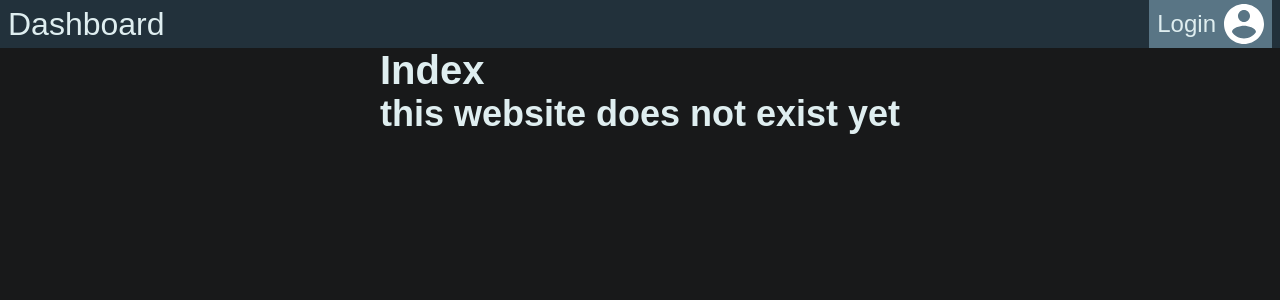
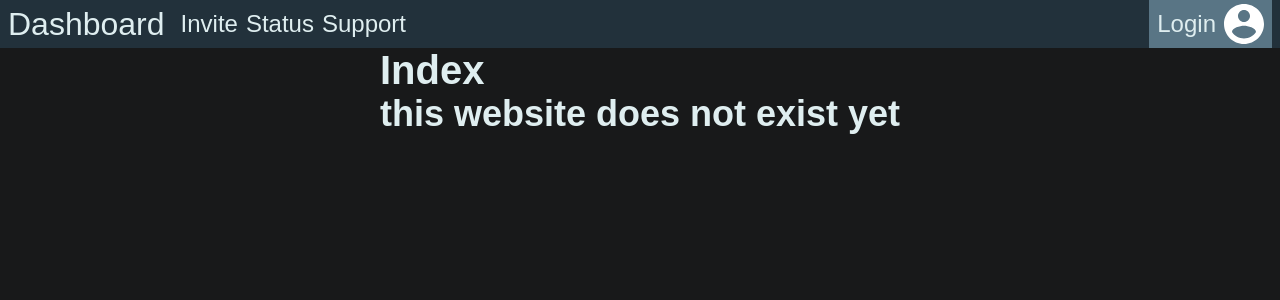
Before and after one commit to snoweuph/BotPrefab, a Node project: template src/dashboard/views/sites/index.ejs in a window 1280 px wide. Shown: the top 300 px of the page. Run offline with Node 20 templates, Linux system fonts and the light colour scheme; the template is opened without the code that fills it, so the values that code supplies are empty.

Commit message:
minor improvement to navbar

```diff
--- a/src/dashboard/public/css/components/navbar.css
+++ b/src/dashboard/public/css/components/navbar.css
@@ -7,6 +7,30 @@
     align-items: center;
     justify-content: space-between;
 }
+.navbar-title{
+    font-size: 2rem;
+    font-weight: 500;
+    color: var(--color-light-gray2);
+    text-decoration: none;
+    padding-right: 1rem;
+}
+.navbar-objects{
+    background-color: var(--color-gray-blue);
+    height: 100%;
+    display: flex;
+    align-items: center;
+    justify-content: space-between;
+    gap: 0.5rem;
+}
+.navbar-object{
+    font-size: 1.5rem;
+    font-weight: 500;
+    color: var(--color-light-gray2);
+    text-decoration: none;
+}
+.navbar-object:hover{
+    transform: translate(0, 0.05rem);
+}
 .navbar-user{
     display: flex;
     align-items: center;
@@ -15,7 +39,7 @@
     height: 100%;
     gap: 0.25rem;
     background-color: var(--color-gray);
-    transition-duration: 100ms;
+    cursor: pointer;
 }
 .navbar-user:hover{
     transform: scale(1.1) translate(0, 0.1rem);
--- a/src/dashboard/public/css/index.css
+++ b/src/dashboard/public/css/index.css
@@ -58,10 +58,10 @@
     font-family: sans-serif;
     font-weight: 600;
     color: var(--color-light-gray2);
+    transition-duration: 100ms;
 }
 h1{
-    font-size: 2rem;
-    font-weight: 500;
+    font-size: 3rem;
 }
 h2{
     font-size: 2.5rem;
@@ -80,8 +80,12 @@ h6{
 }
 a{
     font-size: 1rem;
+    color: var(--color-light-blue1);
+    text-decoration: underline;
+    cursor: pointer;
+}
+a:hover{
     color: var(--color-cyan);
-    text-decoration: underline;
 }
 p{
     font-size: 1rem;
--- a/src/dashboard/views/base/header.ejs
+++ b/src/dashboard/views/base/header.ejs
@@ -3,5 +3,5 @@
     <meta charset="UTF-8">
     <meta http-equiv="X-UA-Compatible" content="IE=edge">
     <meta name="viewport" content="width=device-width, initial-scale=1.0">
-    <link rel="stylesheet" href="<%= relPath %>/css/index.css">
+    <link rel="stylesheet" href="<%= relPath %>static/css/index.css">
 </head>
--- a/src/dashboard/views/components/navbar.ejs
+++ b/src/dashboard/views/components/navbar.ejs
@@ -1,15 +1,20 @@
 
-<link rel="stylesheet" href="<%= relPath %>/css/components/navbar.css">
-<div class="navbar">
-    <h1>Dashboard</h1>
+<link rel="stylesheet" href="<%= relPath %>static/css/components/navbar.css">
+<nav class="navbar">
+    <a class="navbar-title" href="<%= relPath %>">Dashboard</a>
+    <div class="navbar-objects">
+        <a class="navbar-object">Invite</a>
+        <a class="navbar-object" href="<%= relPath %>status">Status</a>
+        <a class="navbar-object">Support</a>
+    </div>
     <div class="navbar-user">
         <% if (false) { %>
 
         <% }else { %>
             <p class="navbar-username">Login</p>
             <button class="navbar-user-button">
-                <img class="navbar-userlogo" src="<%= relPath %>/img/account_circle.svg">
+                <img class="navbar-userlogo" src="<%= relPath %>static/img/account_circle.svg">
             </button>
         <% } %>
     </div>
-</div>
+</nav>
--- a/src/dashboard/views/sites/errors/404.ejs
+++ b/src/dashboard/views/sites/errors/404.ejs
@@ -1,5 +1,5 @@
 <%- include('../../base/header.ejs') %>
-<link rel="stylesheet" href="<%= relPath %>/css/error.css">
+<link rel="stylesheet" href="<%= relPath %>static/css/error.css">
 <title>404 - Not Found</title>
 <body class="error-body">
     <div class="wrapper-center error-wrapper">
```
Also changed, not shown: src/dashboard/routes/Index.ts (+6 -2 lines), src/dashboard/views/sites/status.ejs (added, +10 -0 lines).
